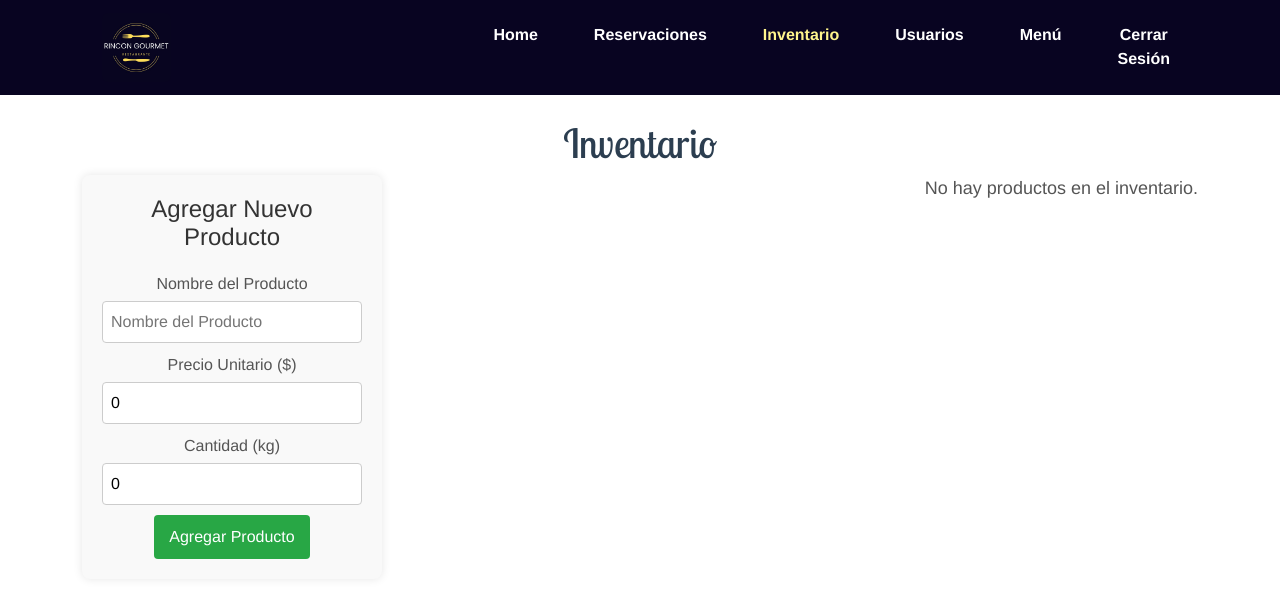
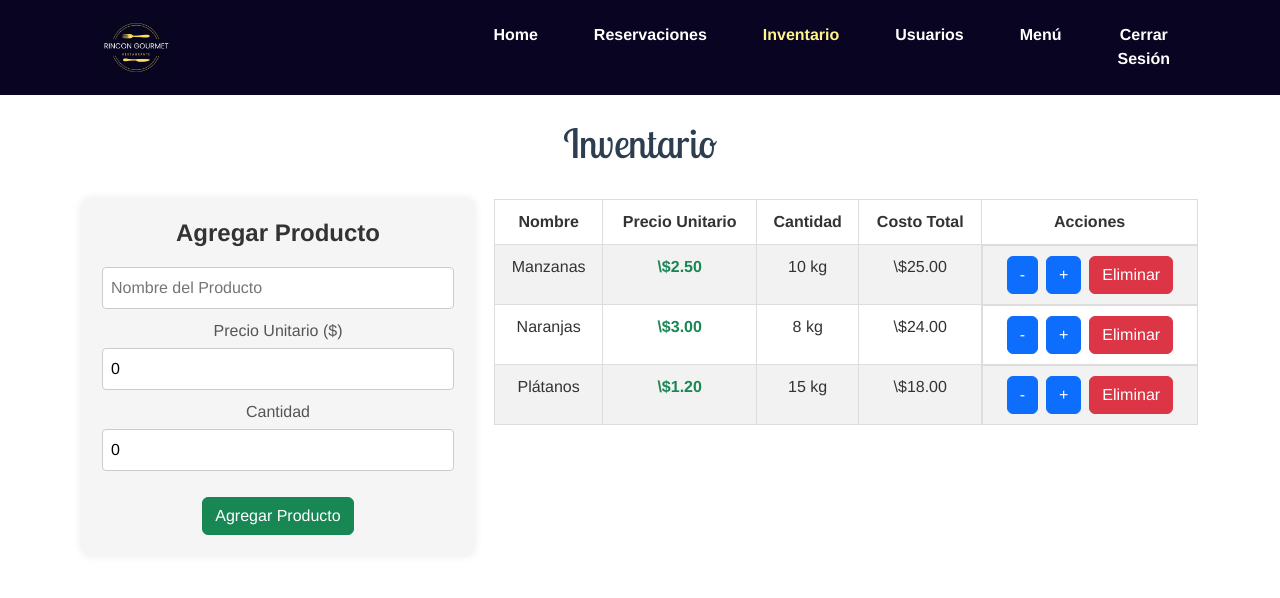
Before and after one commit to SergewRMZ/RinconGourmet, a Vue app: page /#/admin/inventory in a window 1280 px wide. Shown: the top 598 px of the page. Built offline with nearby package versions, Linux system fonts and the light colour scheme; sample sign-in values are in the browser's storage.

Commit message:
Antes del merge de error en botón editar

```diff
--- a/src/helpers/User.ts
+++ b/src/helpers/User.ts
@@ -19,7 +19,8 @@ const User = (() => {
   };
 
   return {
-    loginUser
+    loginUser,
+
   }
 
 })();
--- a/src/modules/inventory/views/Inventario.vue
+++ b/src/modules/inventory/views/Inventario.vue
@@ -1,10 +1,10 @@
 <template>
   <div class="container">
     <h1 class="lobster-two-regular mt-4">Inventario</h1>    <div class="content">
-      <div class="inventory-form">
-        <h2>Agregar Nuevo Producto</h2>
+
+      <div class="inventory-form mt-4">
+        <h2>Agregar Producto</h2>
         <div class="form-group">
-          <label>Nombre del Producto</label>
           <input v-model="newItem.nombre" placeholder="Nombre del Producto">
         </div>
         <div class="form-group">
@@ -12,13 +12,13 @@
           <input v-model.number="newItem.precio" type="number" placeholder="Precio Unitario">
         </div>
         <div class="form-group">
-          <label>Cantidad (kg)</label>
+          <label>Cantidad</label>
           <input v-model.number="newItem.cantidad" type="number" placeholder="Cantidad (kg)">
         </div>
-        <button class="btn-add" @click="addNewItem">Agregar Producto</button>
+        <button class="btn btn-success mt-3" @click="addNewItem">Agregar Producto</button>
       </div>
-      <div class="inventory-list" v-if="inventory.length > 0">
-        <table>
+      <div class="inventory-list mt-4" v-if="inventory.length > 0">
+        <table class="table table-hover table-striped">
           <thead>
             <tr>
               <th>Nombre</th>
@@ -31,19 +31,19 @@
           <tbody>
             <tr v-for="item in inventory" :key="item.id">
               <td>{{ item.nombre }}</td>
-              <td>\${{ item.precio.toFixed(2) }}</td>
+              <td class="text-success fw-bold">\${{ item.precio.toFixed(2) }}</td>
               <td>{{ item.cantidad }} kg</td>
               <td>\${{ (item.precio * item.cantidad).toFixed(2) }}</td>
-              <td>
-                <button class="btn-action" @click="removeItem(item.id)">-</button>
-                <button class="btn-action" @click="addItem(item.id)">+</button>
-                <button class="delete-button" @click="deleteItem(item.id)">Eliminar</button>
+              <td class="d-flex justify-content-center">
+                <button class="btn btn-primary me-2" @click="removeItem(item.id)">-</button>
+                <button class="btn btn-primary me-2" @click="addItem(item.id)">+</button>
+                <button class="btn btn-danger" @click="deleteItem(item.id)">Eliminar</button>
               </td>
             </tr>
           </tbody>
         </table>
       </div>
-      <div v-else>
+      <div v-else class="mt-4">
         <p>No hay productos en el inventario.</p>
       </div>
     </div>
@@ -54,7 +54,11 @@
 export default {
   data() {
     return {
-      inventory: [],
+      inventory: [
+        { id: 1, nombre: 'Manzanas', precio: 2.5, cantidad: 10 },
+        { id: 2, nombre: 'Naranjas', precio: 3.0, cantidad: 8 },
+        { id: 3, nombre: 'Plátanos', precio: 1.2, cantidad: 15 },
+      ],
       newItem: {
         nombre: '',
         precio: 0,
@@ -101,10 +105,10 @@ export default {
 
 .inventory-form {
   flex: 1;
-  max-width: 300px;
+  max-width: 500px;
   margin-right: 20px;
   margin-bottom: 20px;
-  background: #f9f9f9;
+  background: #f5f5f5;
   padding: 20px;
   border-radius: 8px;
   box-shadow: 0 0 10px rgba(0, 0, 0, 0.1);
@@ -113,6 +117,7 @@ export default {
 .inventory-form h2 {
   margin-bottom: 20px;
   font-size: 24px;
+  font-weight: bold;
   color: #333;
 }
 
@@ -133,19 +138,6 @@ export default {
   border-radius: 4px;
 }
 
-.btn-add {
-  background-color: #28a745;
-  color: white;
-  padding: 10px 15px;
-  border: none;
-  border-radius: 4px;
-  cursor: pointer;
-}
-
-.btn-add:hover {
-  background-color: #218838;
-}
-
 .inventory-list {
   flex: 2;
 }
@@ -163,39 +155,9 @@ export default {
   color: #333;
 }
 
-.inventory-list th {
-  background-color: #f2f2f2;
-}
-
 .inventory-actions button {
   padding: 5px 10px;
   margin: 0 5px;
-}
-
-.btn-action {
-  background-color: #007bff;
-  color: white;
-  border: none;
-  border-radius: 4px;
-  padding: 5px 10px;
-  cursor: pointer;
-}
-
-.btn-action:hover {
-  background-color: #0056b3;
-}
-
-.delete-button {
-  background-color: red;
-  color: white;
-  border: none;
-  padding: 5px 10px;
-  border-radius: 4px;
-  cursor: pointer;
-}
-
-.delete-button:hover {
-  background-color: darkred;
 }
 
 p {
--- a/src/modules/menu/views/CrearProducto.vue
+++ b/src/modules/menu/views/CrearProducto.vue
@@ -106,6 +106,7 @@ export default {
         }
 
         const responseProducto = await Product.crearProducto(data);
+        mostrarMensaje('Operación exitósa', 'Producto creado correctamente')
         console.log(responseProducto);
       } catch (error) {
         console.log(error);
--- a/src/modules/users/views/Usuarios.vue
+++ b/src/modules/users/views/Usuarios.vue
@@ -74,6 +74,8 @@
 </template>
 
 <script>
+import { mapActions } from 'vuex';
+
 export default {
   data() {
     return {
```
